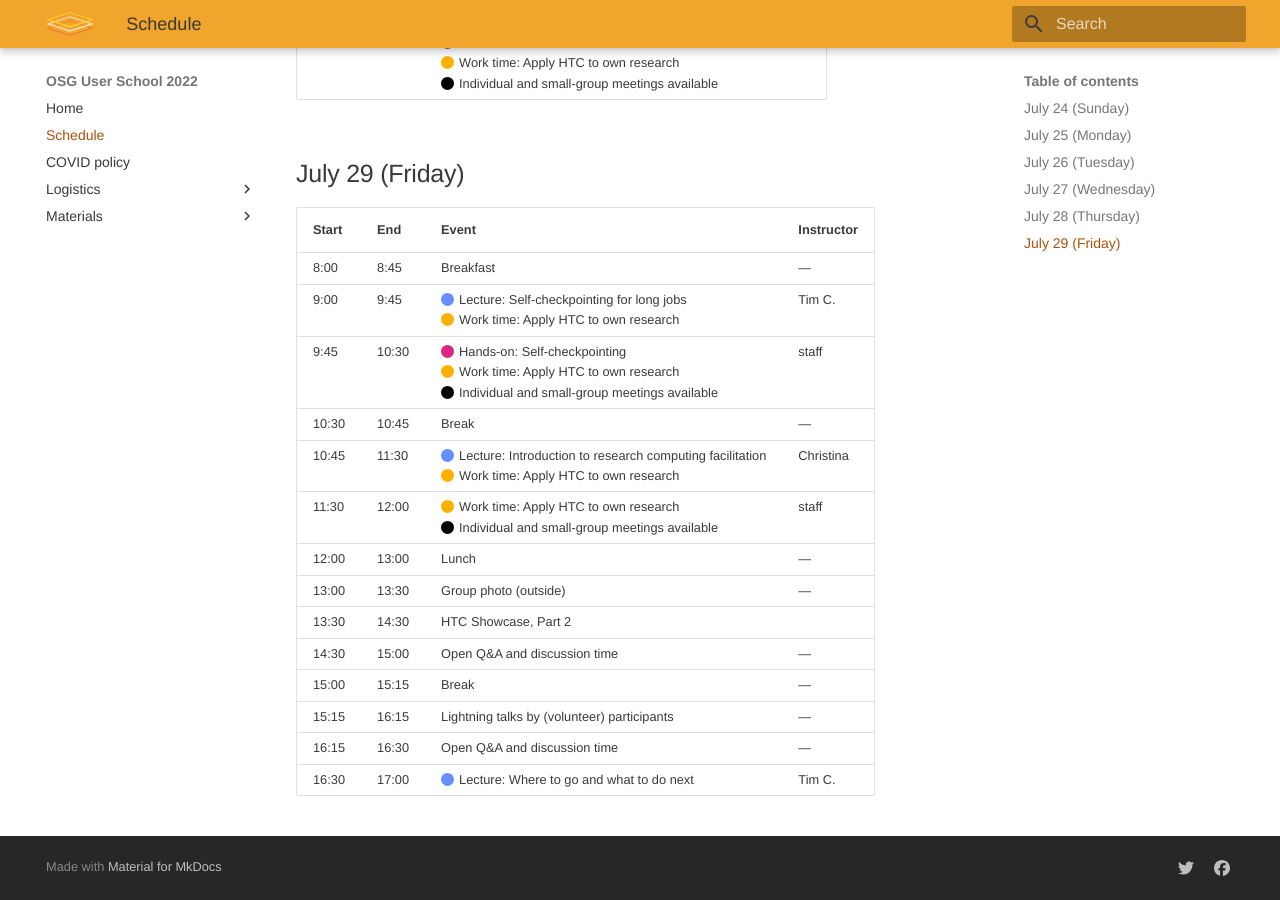
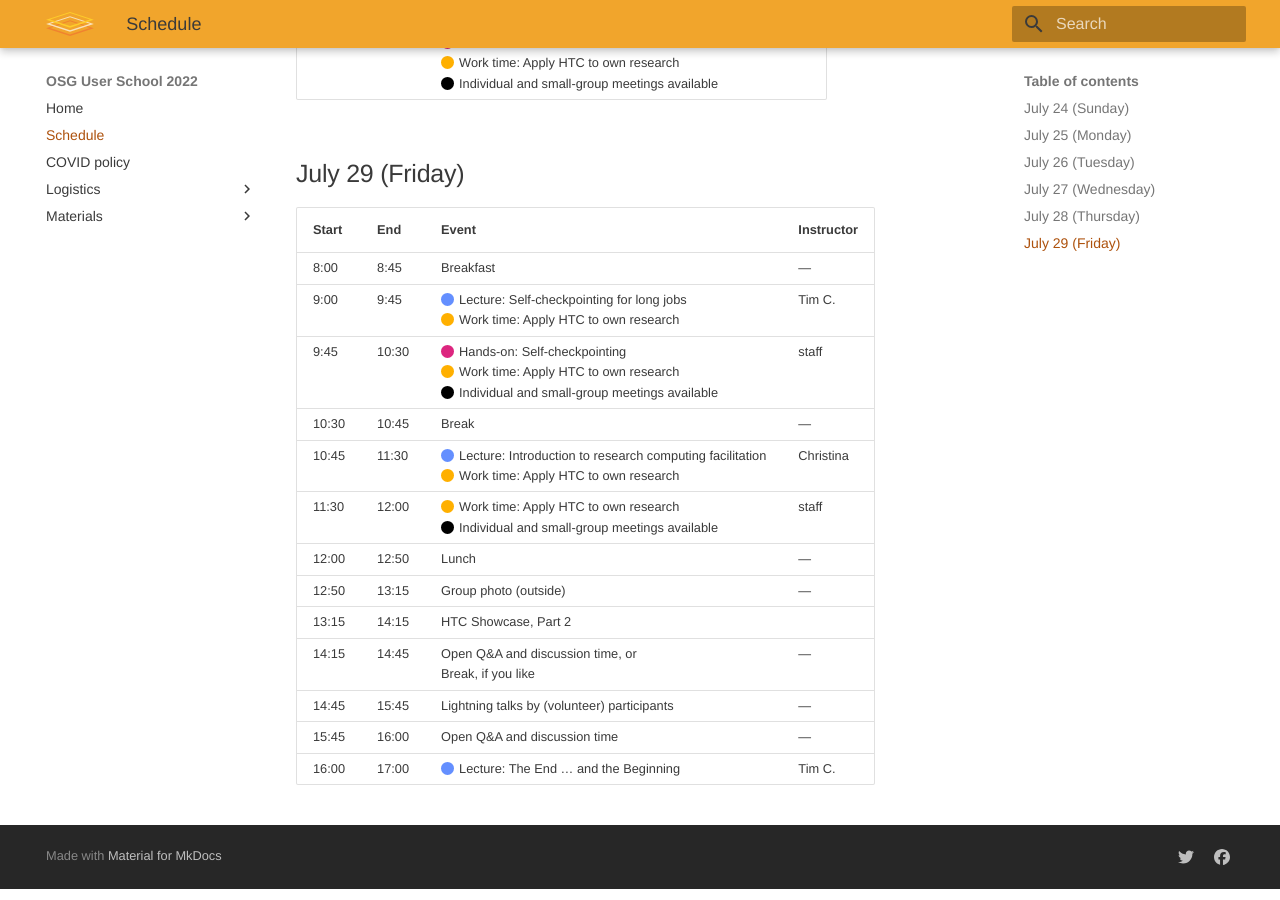
Before and after one commit to showmic09/user-school-2022, an MkDocs documentation site: the page built from docs/schedule.md, in a window 1280 px wide and 900 px high, scrolled down 2639 px. Built offline with MkDocs 1.6.1 and Material for MkDocs 9.7.7, drawn with Linux system fonts in a browser that asks for light colours.

Commit message:
Adjusted Friday times

```diff
--- a/docs/schedule.md
+++ b/docs/schedule.md
@@ -21,15 +21,15 @@ The Union should be open, and so things like ice cream and beer will be availabl
 ## July 25 (Monday)
 
 <table>
-    <thead>
+  <thead>
     <tr>
         <th>Start</th>
         <th>End</th>
         <th>Event</th>
         <th>Instructor</th>
     </tr>
-    </thead>
-    <tbody>
+  </thead>
+  <tbody>
     <tr>
         <td>8:00</td>
         <td>8:45</td>
@@ -418,51 +418,45 @@ The Union should be open, and so things like ice cream and beer will be availabl
     </tr>
     <tr>
         <td>12:00</td>
-        <td>13:00</td>
+        <td>12:50</td>
         <td>Lunch</td>
         <td>—</td>
     </tr>
     <tr>
-        <td>13:00</td>
-        <td>13:30</td>
+        <td>12:50</td>
+        <td>13:15</td>
         <td>Group photo (outside)</td>
         <td>—</td>
     </tr>
     <tr>
-        <td>13:30</td>
-        <td>14:30</td>
+        <td>13:15</td>
+        <td>14:15</td>
         <td>HTC Showcase, Part 2</td>
         <td></td>
     </tr>
     <tr>
-        <td>14:30</td>
-        <td>15:00</td>
+        <td>14:15</td>
+        <td>14:45</td>
+        <td>Open Q&amp;A and discussion time, or<br>Break, if you like</td>
+        <td>—</td>
+    </tr>
+    <tr>
+        <td>14:45</td>
+        <td>15:45</td>
+        <td>Lightning talks by (volunteer) participants</td>
+        <td>—</td>
+    </tr>
+    <tr>
+        <td>15:45</td>
+        <td>16:00</td>
         <td>Open Q&amp;A and discussion time</td>
         <td>—</td>
     </tr>
     <tr>
-        <td>15:00</td>
-        <td>15:15</td>
-        <td>Break</td>
-        <td>—</td>
-    </tr>
-    <tr>
-        <td>15:15</td>
-        <td>16:15</td>
-        <td>Lightning talks by (volunteer) participants</td>
-        <td>—</td>
-    </tr>
-    <tr>
-        <td>16:15</td>
-        <td>16:30</td>
-        <td>Open Q&amp;A and discussion time</td>
-        <td>—</td>
-    </tr>
-    <tr>
-        <td>16:30</td>
+        <td>16:00</td>
         <td>17:00</td>
-        <td><span class="before-dot text-light-blue">Lecture: Where to go and what to do next</span></td>
+        <td><span class="before-dot text-light-blue">Lecture: The End &hellip; and the Beginning</span></td>
         <td>Tim C.</td>
     </tr>
-    </tbody>
+  </tbody>
 </table>
```
